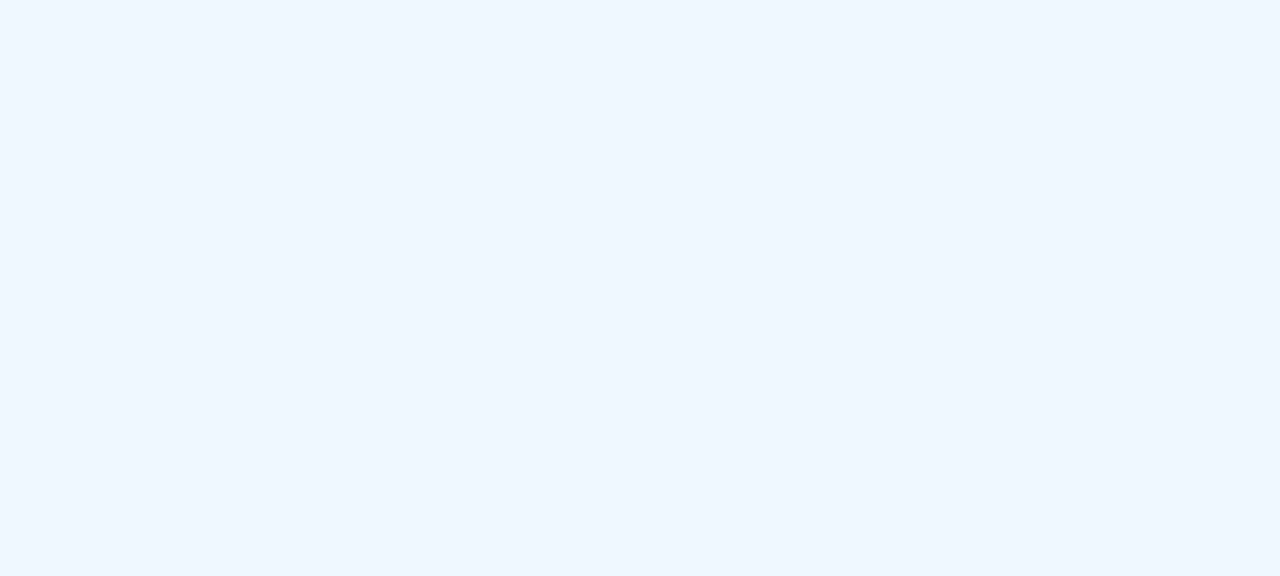
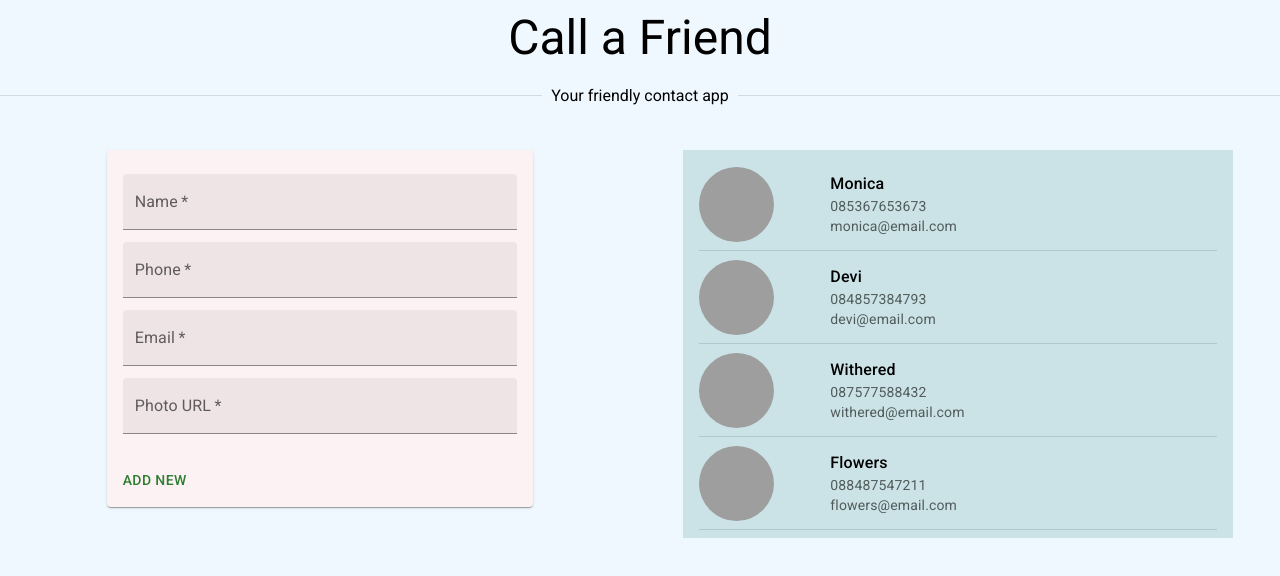
Before and after one commit to dts-kominfo-rea4a/challenge-react-with-mui-naufallikur, a React (Create React App) app: page / in a window 1280 px wide. Shown: the top 576 px of the page. Built offline with nearby package versions, Linux system fonts and the light colour scheme; grey boxes are pictures that could not be loaded.

Commit message:
Modifikasi file App.js beserta komponen-komponen yang dibutuhkannya

```diff
--- a/src/App.js
+++ b/src/App.js
@@ -1,17 +1,44 @@
 import './App.css';
+import React, {useState} from "react";
+import {Grid, Box} from "@mui/material";
+
+//import componentnya
+import Header from "./components/Header";
+import ContactForm from "./components/ContactForm";
+import Contact from "./components/Contact";
 
 // Uncomment untuk memuat daftar kontak
-// import contactsJSON from './data/contacts.json';
-const App = () => {
+import contactsJSON from './data/contacts.json';
+const App = () =>
+{
   // Masukkan Header dan lakukan map untuk Contact ke dalam div App
   // untuk membuat daftar kontak bisa menggunakan MUI list
   // https://mui.com/material-ui/react-list/#folder-list
 
   // Masukkan contacts yang sudah didapat dalam JSON sebagai initial state
+  const [contacts, setContacts] = useState(contactsJSON);
+
   // Buatlah handler untuk menambahkan kontak baru yang akan dikirim ke ContactForm
+  const tambahContacts  = (contactYangBaru) =>
+  {
+    setContacts([...contacts, contactYangBaru]);
+  };
 
   return (
     <div className="App">
+      <Grid container sx={{marginTop: "10px"}} justifyContent='center'>
+        <Grid item xs={12}>
+          <Header />
+        </Grid>
+        <Box display="flex" justifyContent="center" sx={{marginTop: "45px"}}>
+          <Grid item xs={4}>
+            <ContactForm fntambahContacts={tambahContacts} />
+          </Grid>
+          <Grid item xs={6} sx={{padding: "0 150px"}}>
+            <Contact data={contacts} />
+          </Grid>
+        </Box>
+      </Grid>
     </div>
   );
 };
--- a/src/components/Contact.js
+++ b/src/components/Contact.js
@@ -2,12 +2,47 @@
 // Contact component dapat berupa MUI ListItem
 // https://mui.com/material-ui/react-list/#folder-list
 import React from 'react';
+import {
+    List,
+    ListItem,
+    ListItemText,
+    ListItemAvatar,
+    Avatar,
+    Divider
+    } from "@mui/material";
+
 
 // Kalian bisa membuat CSS sendiri di src/components/Contact.css
 // atau langsung tambahkan dengan sx={{}}
-const Contact = ({ data }) => {
+const Contact = ({ data }) =>
+{
     // Contact berisi foto, nama, telepon, dan email
-    return (<></>);
+    return (
+      <List sx={{width: "550px", backgroundColor: '#cbe3e6'}}>
+        {data.map((contact) =>
+          {
+            return(
+              <div key={contact.phone}>
+                <ListItem>
+                  <ListItemAvatar>
+                    <Avatar src={contact.photo} sx={{width: 75, height: 75}} ></Avatar>
+                  </ListItemAvatar>
+                  <ListItemText inset primary={contact.name} primaryTypographyProps={{fontWeight: "500"}} secondary={
+                    <span>
+                      {contact.phone}
+                      <br></br>
+                      {contact.email}
+                    </span>
+                  }>
+                  </ListItemText>
+                  </ListItem>
+                  <Divider variant="middle" />
+              </div>
+            );
+          })
+        }
+      </List>
+    );
 };
 
 export default Contact;
--- a/src/components/ContactForm.js
+++ b/src/components/ContactForm.js
@@ -2,13 +2,75 @@
 // https://mui.com/material-ui/react-text-field/#basic-textfield
 // dan Card
 // https://mui.com/material-ui/react-card/#basic-card
+import { Card, CardActions, CardContent, TextField, Button, ThemeProvider, createTheme } from "@mui/material";
+import { useState } from "react";
 
-const ContactForm = () => {
+const theme = createTheme(
+    {
+        components: {
+            // Name of the component
+            MuiCard: {
+              styleOverrides: {
+                // Name of the slot
+                root: {
+                  // Some CSS
+                  backgroundColor: '#fdf2f3',
+                },
+              },
+            },
+          },
+    });
+
+const ContactForm = ({fntambahContacts}) =>
+{
     // Form berisi name, phone, email, dan photo url
     // Buatlah state newContact berupa objek sesuai dengan data yang ada
+    const [newContact, setNewContact]= useState({
+        name: "",
+        phone: "",
+        email: "",
+        photo: ""
+    });
+
+    //fungsi untuk menangkap apa yang diketikkan di textfield pada form
+    const formTextFieldOnChangeHandler = (event) =>
+    {
+        setNewContact({...newContact, [event.target.name]: event.target.value})
+    };
+
+    //fungsi untuk menghandle submit dari form
+    const formOnSubmitHandler = (event) =>
+    {
+        //supaya tidak refresh halamannya ketika tombol submit di form-nya ditekan
+        event.preventDefault();
+
+        fntambahContacts(newContact);
+
+        //kosongin isi dari newContact
+        setNewContact({
+        name: "",
+        phone: "",
+        email: "",
+        photo: ""
+        });
+    }
 
     return (
-        <> </>
+        <form onSubmit={formOnSubmitHandler}>
+            <ThemeProvider theme={theme}>
+                <Card>
+                    <CardContent>
+                        <TextField required label="Name" variant="filled" type="text" fullWidth margin="dense" value={newContact.name} name="name" onChange={formTextFieldOnChangeHandler} />
+                        <TextField required label="Phone" variant="filled" type="text" fullWidth margin="dense" value={newContact.phone} name="phone" onChange={formTextFieldOnChangeHandler} />
+                        <TextField required label="Email" variant="filled" type="email" fullWidth margin="dense" value={newContact.email} name="email" onChange={formTextFieldOnChangeHandler} />
+                        <TextField required label="Photo URL" variant="filled" type="url" fullWidth margin="dense" value={newContact.photo} name="photo" onChange={formTextFieldOnChangeHandler} />
+                    </CardContent>
+                    <CardActions>
+                        <Button type="submit" variant="text" color="success">ADD NEW</Button>
+                    </CardActions>
+                </Card>
+            </ThemeProvider>
+        </form>
     );
 }
 
--- a/src/components/Header.js
+++ b/src/components/Header.js
@@ -1,13 +1,24 @@
 // Kalian bisa menambahkan CSS di src/components/Header.css
 // atau langsung tambahkan dengan sx={{}}
 import React from 'react';
+import { Typography } from '@mui/material';
+import { Divider } from '@mui/material';
 
 // Header berisi judul dan subtitle
 // Judul: Call a Friend
 // Subtitle: Your friendly contact app
-const Header = () => {
+const Header = () =>
+{
   return (
-    <></>
+    <>
+      <Typography variant="h3" sx={{marginBottom:"20px"}}>
+        Call a Friend
+      </Typography>
+
+      <Divider>
+        Your friendly contact app
+      </Divider>
+    </>
   );
 };
 
```
